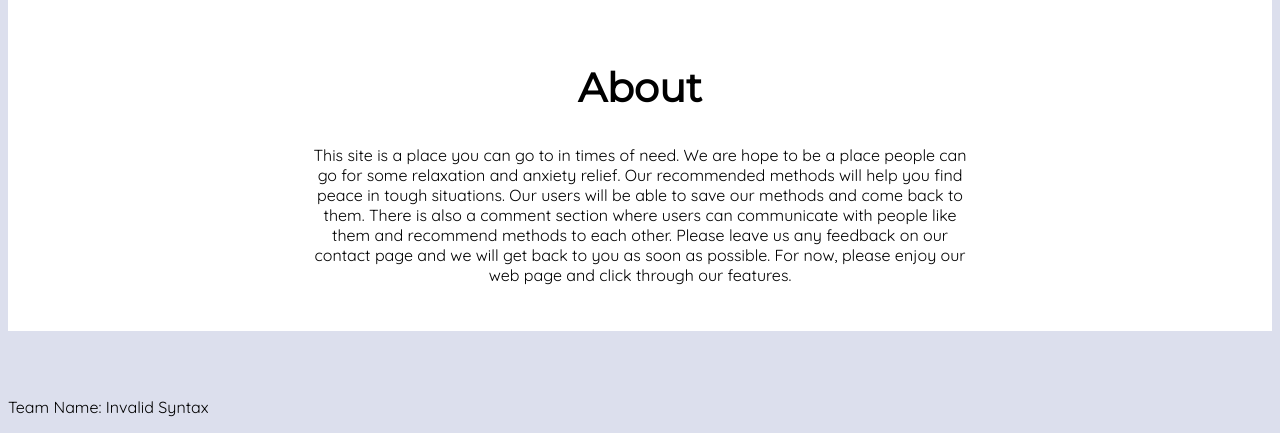
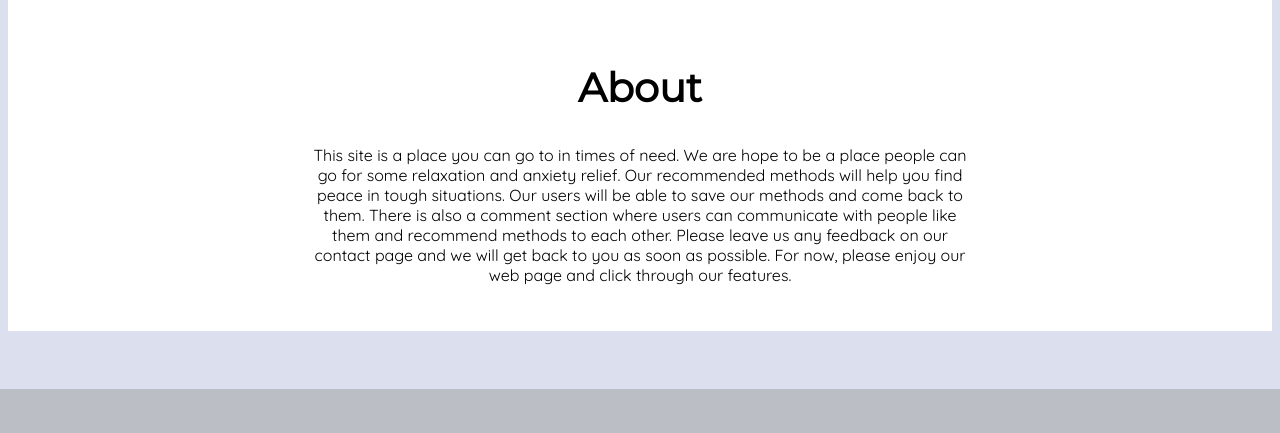
Before and after one commit to mikaylaeliyha/final-project, a Python web app: template templates/main.html in a window 1280 px wide. Shown: the part 883-1316 px from the top of the page. After the commit the page ends 1272 px from the top, so only its background shows below. Run offline with Jinja, Linux system fonts and the light colour scheme; the template is opened without the code that fills it, so the values that code supplies are empty.

Commit message:
templates

```diff
--- a/templates/gifs.html
+++ b/templates/gifs.html
@@ -18,7 +18,6 @@
   </div>
   <br><br>
   <center><h2>Calming Gifs</h2></center>
-    <!-- <center><h1>In Tune</h1></center> -->
     {% for url in gif_urls %}
     <center><img class=gifs src= "{{url}}"/></center>
     {% endfor %}
--- a/templates/main.html
+++ b/templates/main.html
@@ -6,7 +6,7 @@
     <link rel="stylesheet" href="style/main.css">
   </head>
   <body class="fade-in">
-  <div class="foot">
+  <div>
   <div>
     <ul>
       <li><a class="active" href="/">Home</a></li>
@@ -50,7 +50,7 @@
         </p>
       </div>
     </center>
-    <div class="footer"><p>Team Name: Invalid Syntax</p></div>
+    <!-- <div><p>Team Name: Invalid Syntax</p></div> -->
   </div>
   </body>
 </html>
```
